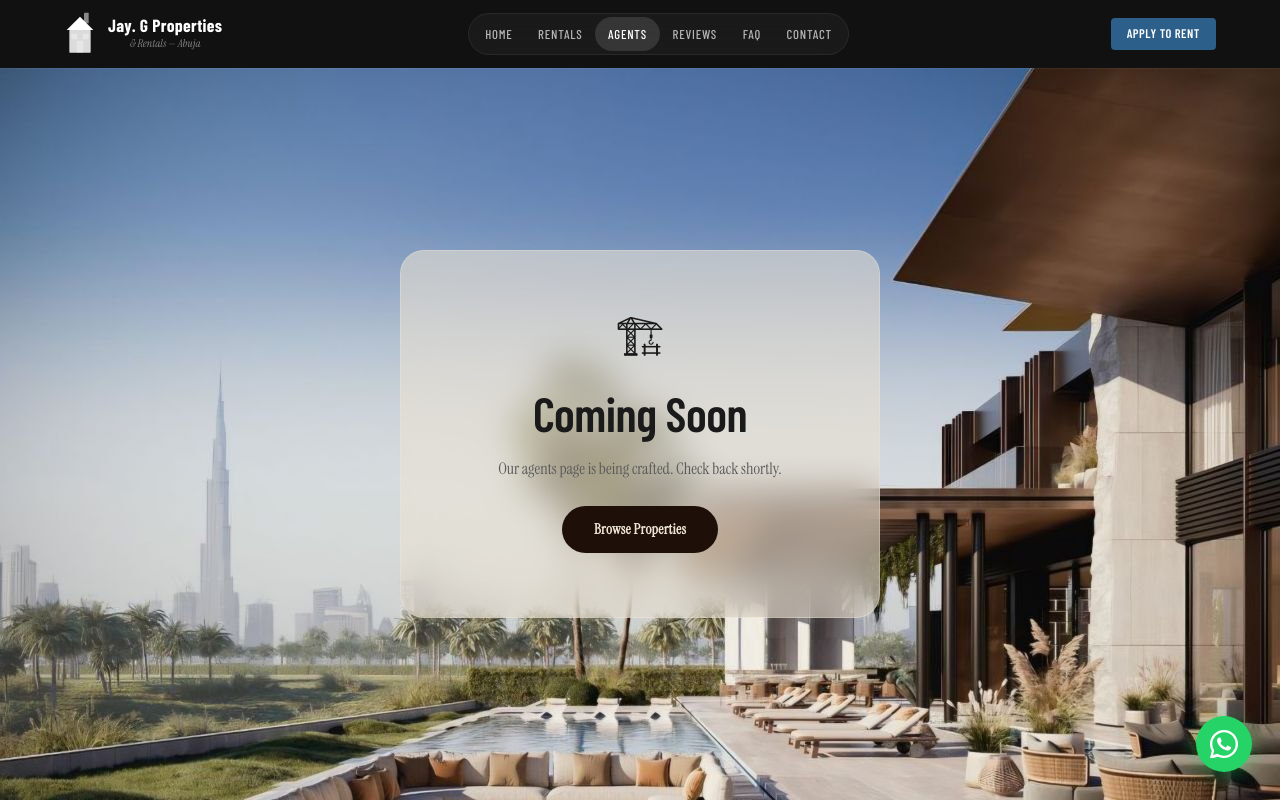
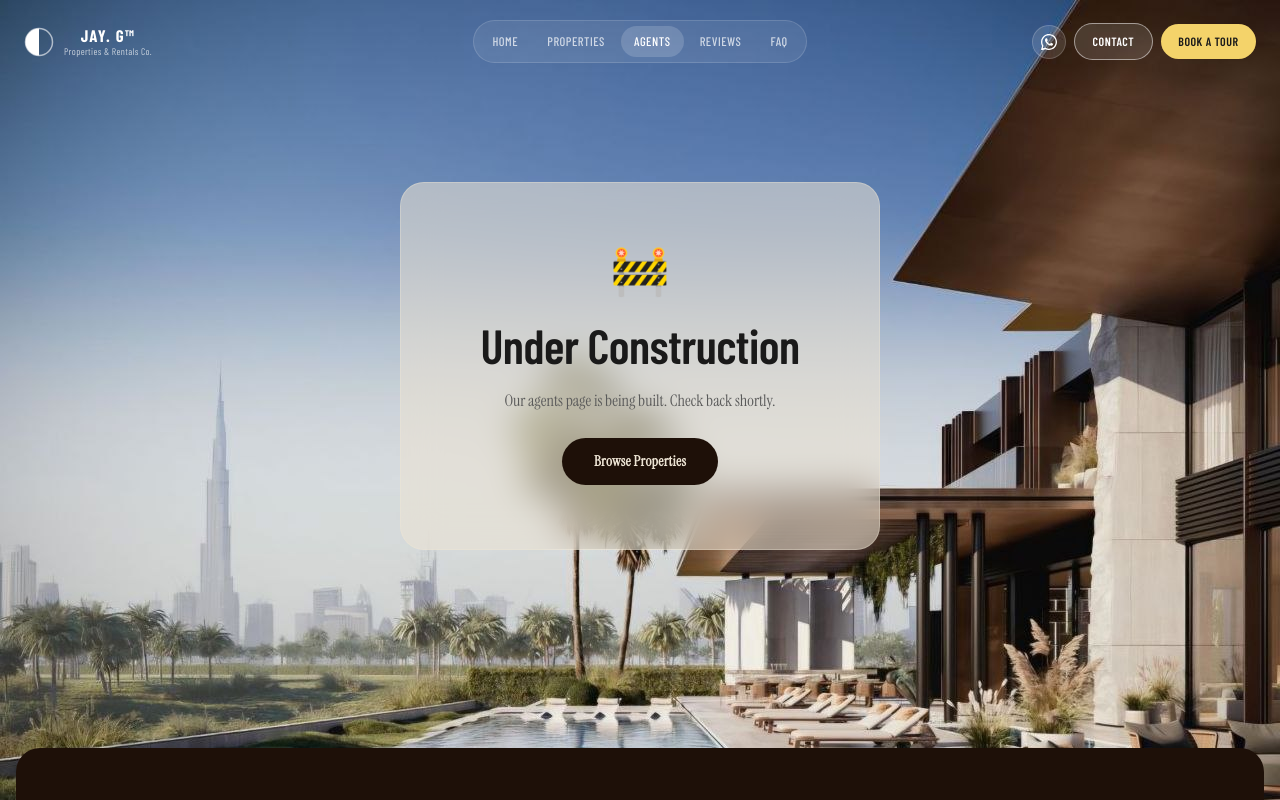
Before and after one commit to nonaseih/glamour.j-properties, a React (Vite) app: page / in a window 1280 px wide. Both pictures are taken after a click on the button "AGENTS". Shown: the top 800 px of the page. Built offline with nearby package versions, Linux system fonts and the light colour scheme; a web font is replaced by a local one.

Commit message:
Initial commit

```diff
--- a/src/App.jsx
+++ b/src/App.jsx
@@ -24,7 +24,7 @@ export default function App() {
     window.scrollTo({ top: 0, behavior: 'smooth' })
   }
 
-  const showNav = page !== 'home' && page !== 'property' && page !== 'rentals'
+  const showNav = page !== 'home' && page !== 'property' && page !== 'rentals' && page !== 'agents'
 
   const pages = {
     home: <HomePage navigate={navigate} page={page} />,
--- a/src/pages/AgentsPage.jsx
+++ b/src/pages/AgentsPage.jsx
@@ -1,11 +1,14 @@
+import HeroNav from '../components/HeroNav'
+
 export default function AgentsPage({ navigate }) {
   return (
     <div className="cs-wall">
+      <HeroNav navigate={navigate} page="agents" />
       <div className="cs-wall__inner">
-        <div className="cs-wall__icon">🏗</div>
-        <h1 className="cs-wall__title">Coming Soon</h1>
+        <div className="cs-wall__icon">🚧</div>
+        <h1 className="cs-wall__title">Under Construction</h1>
         <p className="cs-wall__sub">
-          Our agents page is being crafted. Check back shortly.
+          Our agents page is being built. Check back shortly.
         </p>
         <button className="cs-wall__btn" onClick={() => navigate('rentals')}>
           Browse Properties
```
